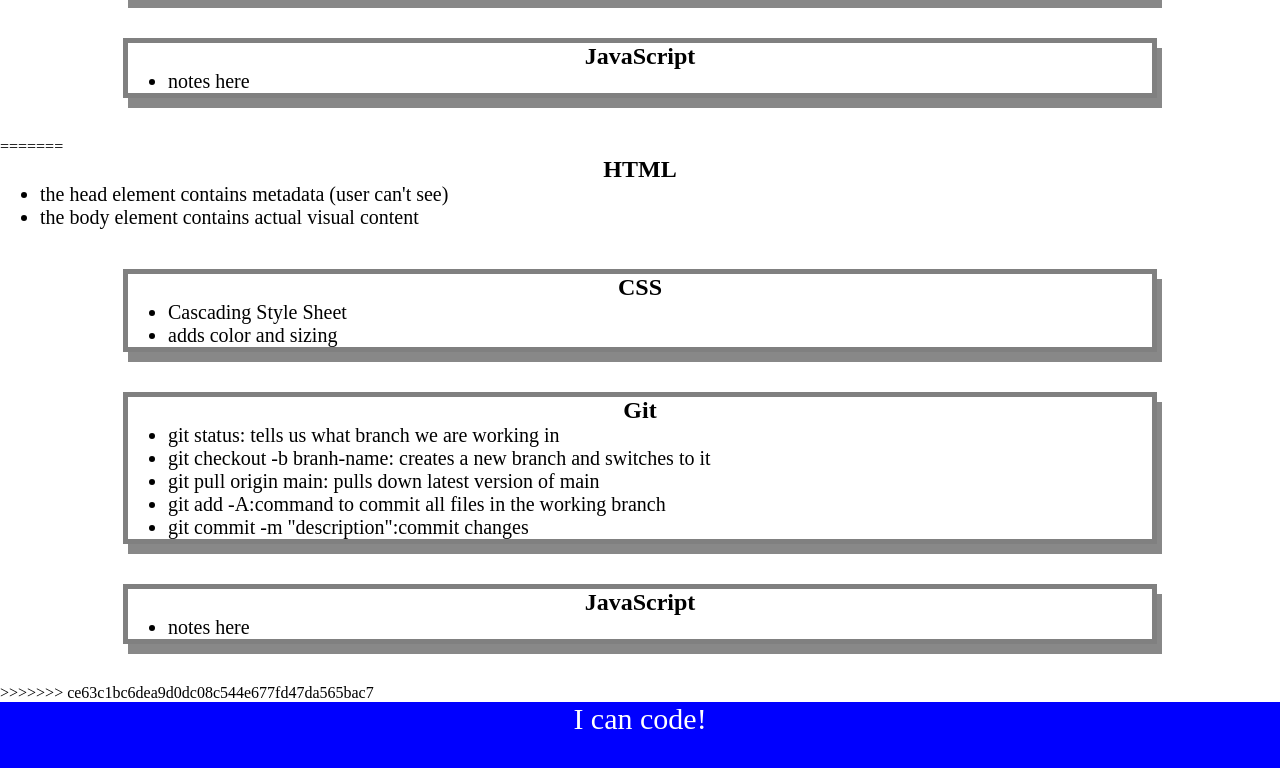
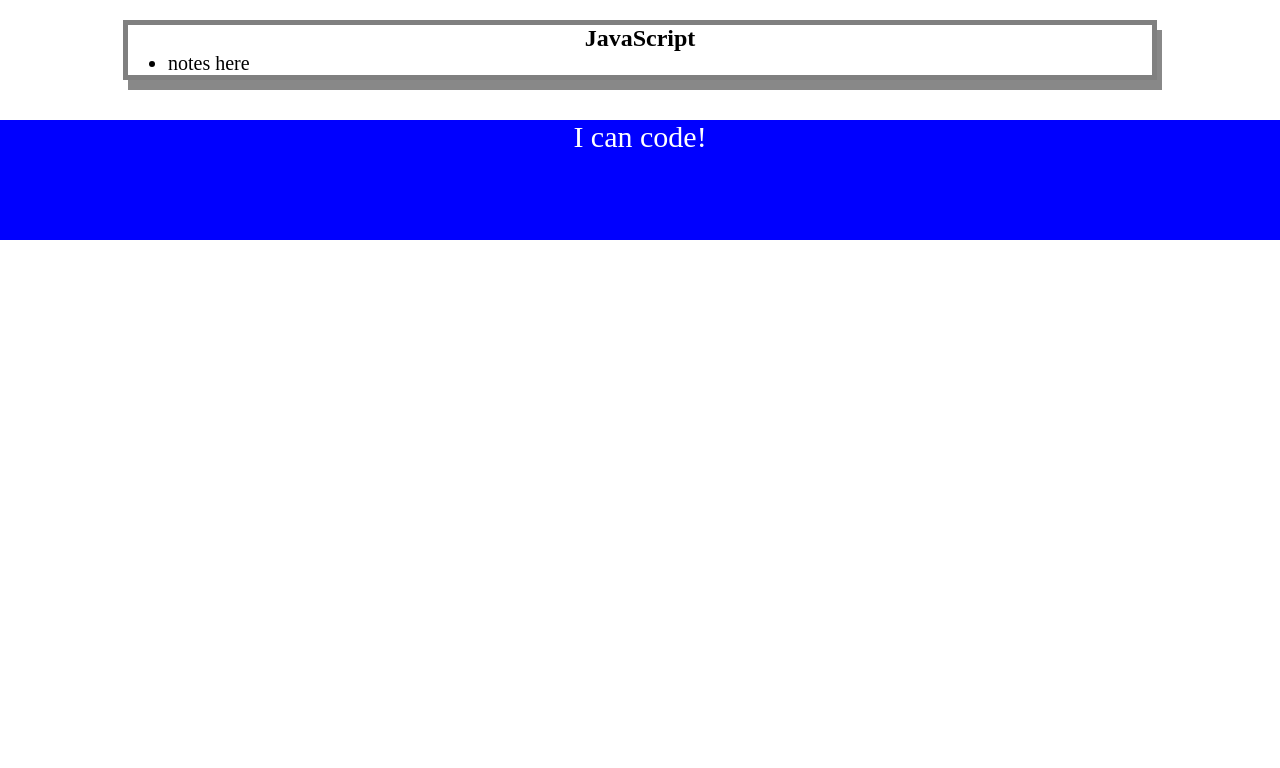
Before and after one commit to JessDorgu/prework-study-guide, a plain HTML site: page index.html in a window 1280 px wide. Shown: the part 624-1392 px from the top of the page. After the commit the page ends 864 px from the top, so only its background shows below. Drawn offline with Linux system fonts and the light colour scheme.

Commit message:
added JS to project

```diff
--- /dev/null
+++ b/assets/script.js
@@ -0,0 +1,19 @@
+var topics = ['HTML', 'CSS', 'Git', 'JavaScript'];
+
+for (var x = 0; x < topics.length; x++) {
+ console.log(topics[x]);
+}
+
+/*
+if (topic === 'HTML') {
+ console.log("Let's study HTML!");
+} else if (topic === 'CSS') {
+ console.log("Let's study CSS!");
+} else if (topic === 'Git') {
+ console.log("Let's study Git!");
+} else if (topic === 'JavaScript') {
+ console.log("Let's study JavaScript!");
+} else {
+ console.log('Please try again!');
+}
+*/
--- a/index.html
+++ b/index.html
@@ -11,10 +11,11 @@
     <header id="top">
       <h1>Prework Study Guide</h1>
       <img src="./assets/bowtie-cat.png" alt="Profile image of cat wearing a bow tie." />
+      <h2>✨ Open the Console to See What's Happening ✨</h2>
     </header>
     <main>
       <section class="card" id="html-section">
-<<<<<<< HEAD
+
         <h2>HTML</h2>
         <ul>
           <li>the head element contains metadata (user can't see)</li>
@@ -50,45 +51,12 @@
 
                 </ul>
               </section>
-=======
-<h2>HTML</h2>
-<ul>
-  <li>the head element contains metadata (user can't see)</li>
-  <li>the body element contains actual visual content</li>
-</ul>
-      </section>
 
-      <section class="card" id="css-section">
-        <h2>CSS</h2>
-        <ul>
-          <li>Cascading Style Sheet</li>
-          <li>adds color and sizing</li>
-        </ul>
-      </section>
-
-      <section class="card" id="git-section">
-        <h2>Git</h2>
-        <ul>
-          <li>git status: tells us what branch we are working in</li>
-          <li>git checkout -b branh-name: creates a new branch and switches to it</li>
-          <li> git pull origin main: pulls down latest version of main</li>
-          <li>git add -A:command to commit all files in the working branch </li>
-          <li>git commit -m "description":commit changes</li>
-        </ul>
-      </section>
-
-      <section class="card" id="javascript-section">
-        <h2>JavaScript</h2>
-        <ul>
-          <li>notes here</li>
-
-        </ul>
-      </section>
->>>>>>> ce63c1bc6dea9d0dc08c544e677fd47da565bac7
     </main>
 
     <footer>
       <p>I can code!</p>
     </footer>
+    <script src="./assets/script.js"></script>
   </body>
 </html>
```
